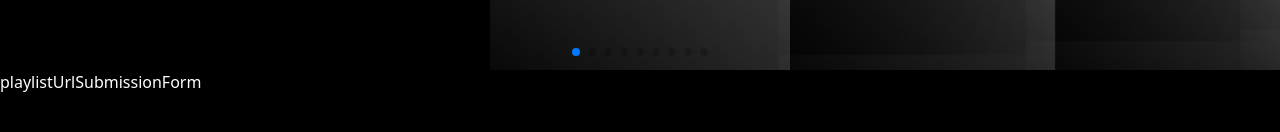
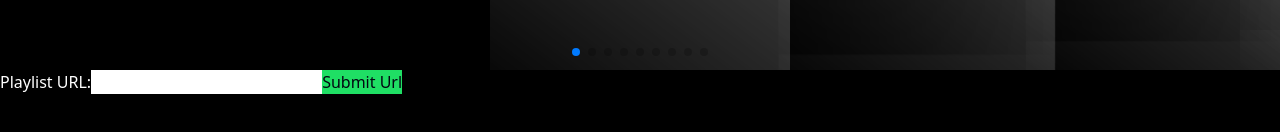
Before and after one commit to OsamaAtiq12/Music-Store, a Next.js app: page / in a window 1280 px wide. Shown: the part 330-462 px from the top of the page. Built offline with nearby package versions, Linux system fonts and the light colour scheme.

Commit message:
Update playlistUrlSubmissionForm component and import statements

```diff
--- a/src/components/ui/playlistUrlSubmissionForm.tsx
+++ b/src/components/ui/playlistUrlSubmissionForm.tsx
@@ -1,8 +1,26 @@
-import React from 'react'
+import React, { useState, FormEvent } from 'react'
 
 function PlaylistUrlSubmissionForm() {
+  const [url, setUrl] = useState('');
+
+  const handleSubmit = (event: FormEvent) => {
+    event.preventDefault();
+    // Handle the url submission here
+  }
+
   return (
-    <div className='text-white'>playlistUrlSubmissionForm</div>
+    <form onSubmit={handleSubmit}>
+      <label htmlFor="playlistUrl" className='text-white'>Playlist URL:</label>
+      <input
+        type="text"
+        id="playlistUrl"
+        value={url}
+        onChange={(e) => setUrl(e.target.value)}
+      />
+  <button className='bg-[#1FDF64]'>
+    Submit Url
+  </button>
+    </form>
   )
 }
 
```
Also changed, not shown: src/pages/index.tsx (+4 -3 lines).
